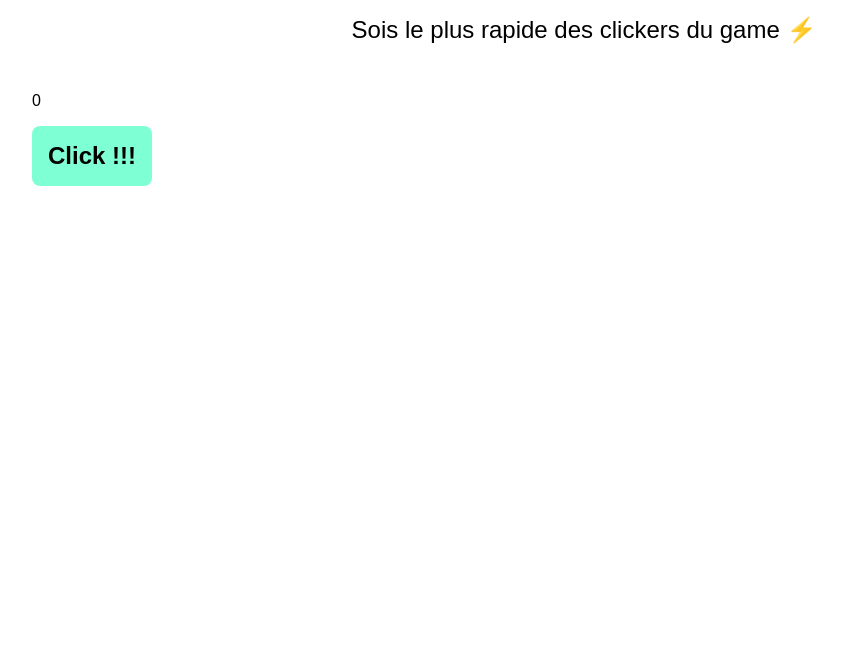
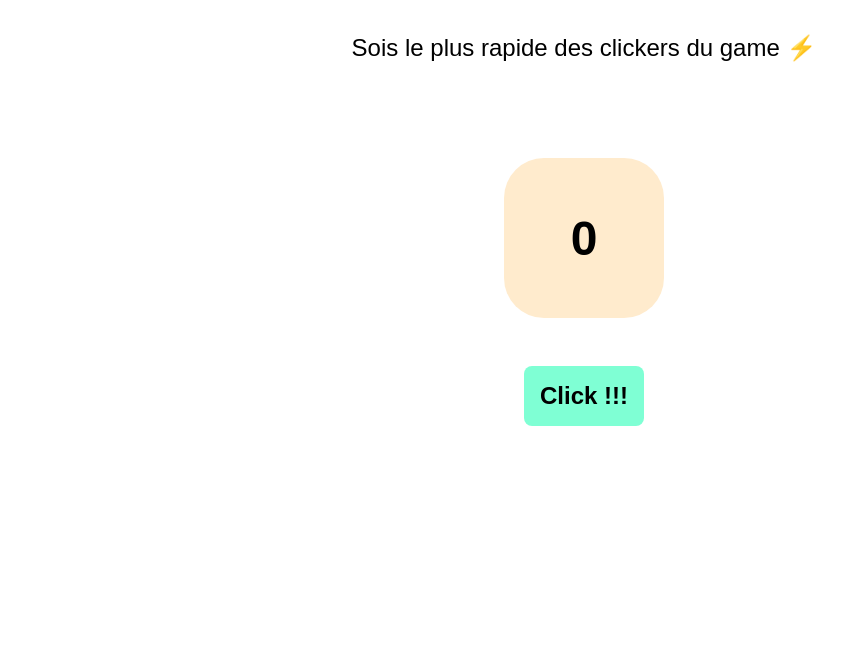
Before and after one commit to nod747548543/jeu-de-click, a plain HTML site: page index.html in a window 1280 px wide. Shown: the part 150-800 px from the top of the page, without its empty margins (56-899 px from the left). Drawn offline with Linux system fonts and the light colour scheme.

Commit message:
Edit style: button and counter

```diff
--- a/style.css
+++ b/style.css
@@ -1,5 +1,6 @@
 body {
   font-family: sans-serif;
+  font-size: 1.5rem;
 }
 
 h1 {
@@ -24,7 +25,7 @@ h1 {
   }
 }
 
-.flex {
+.flex-center {
   display: flex;
   justify-content: center;
   align-items: center;
@@ -32,7 +33,20 @@ h1 {
 }
 
 .catchphrase {
-  font-size: 1.5rem;
   margin: 3rem 0;
   text-align: center;
 }
+
+.number {
+  margin: 3rem 0;
+  text-align: center;
+  background-color: blanchedalmond;
+  width: 10rem;
+  height: 10rem;
+  display: flex;
+  justify-content: center;
+  align-items: center;
+  border-radius: 25%;
+  font-size: 3rem;
+  font-weight: bold;
+}
```
